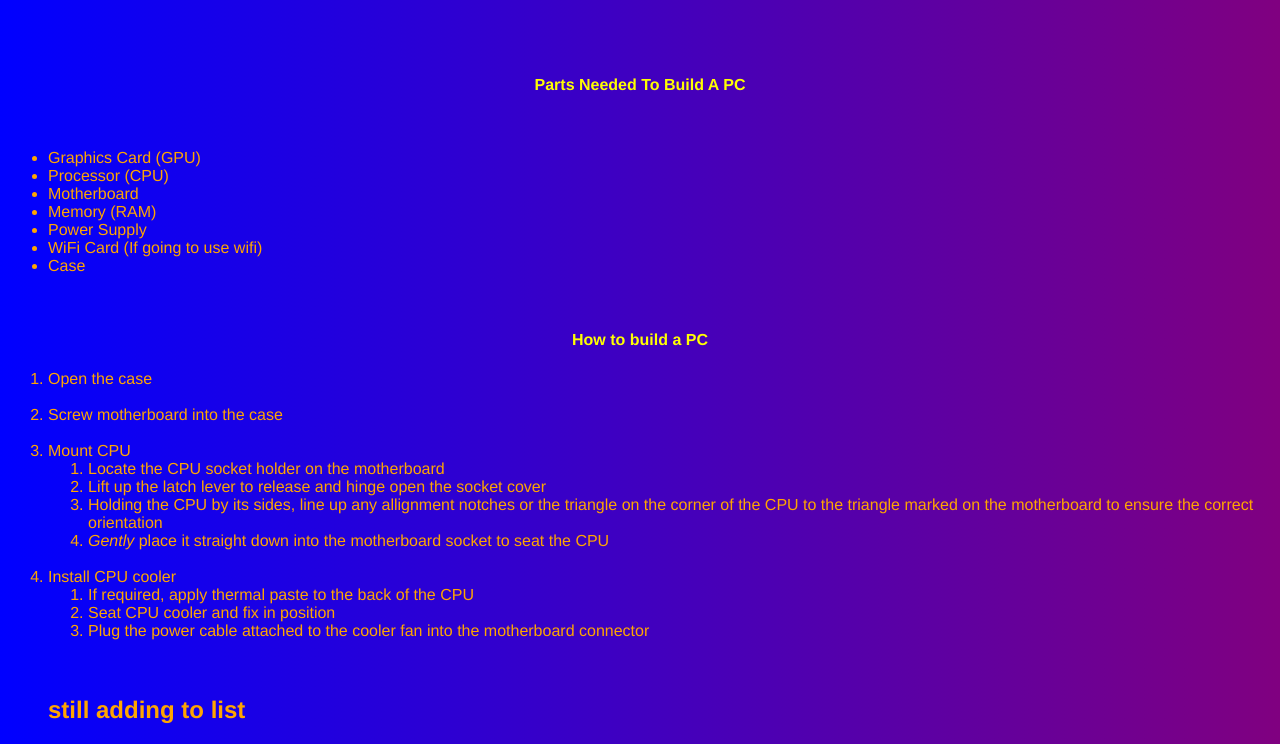
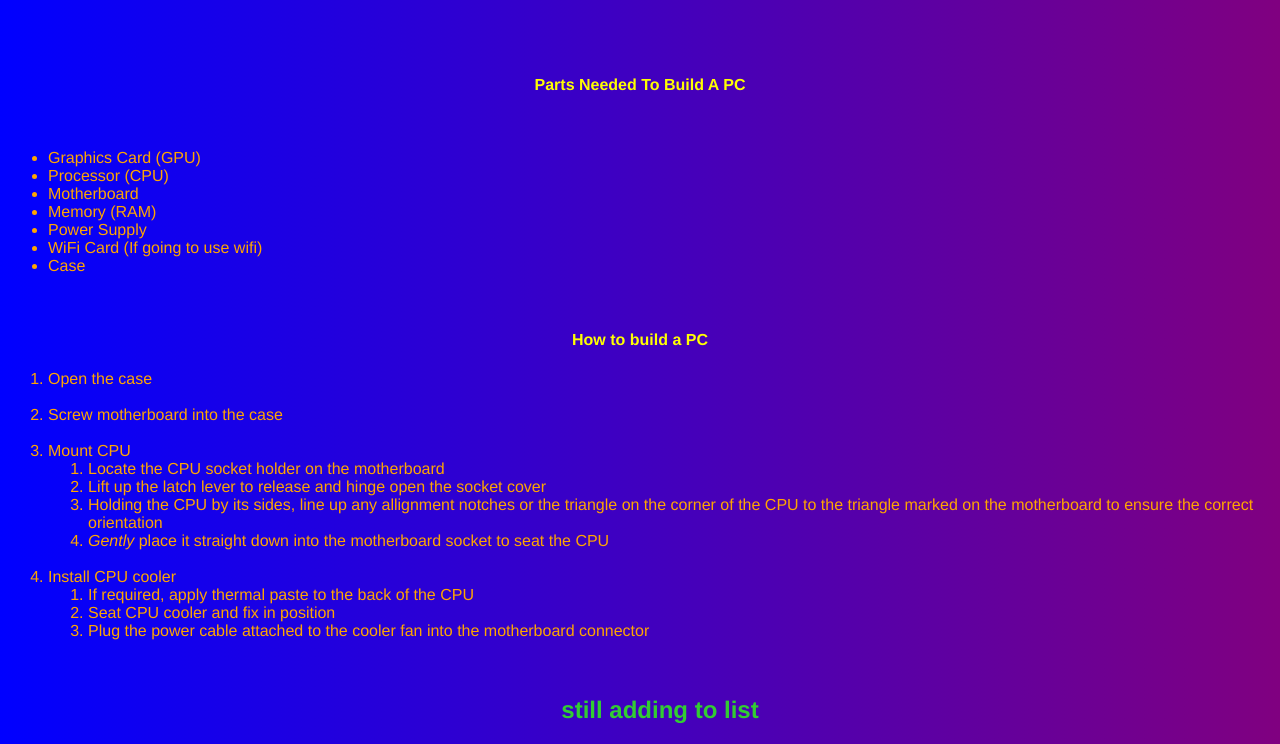
Before and after one commit to Grayson-H/website, a plain HTML site: page index.html in a window 1280 px wide. Shown: the part 81-825 px from the top of the page. Drawn offline with Linux system fonts and the light colour scheme.

Commit message:
Update style.css

```diff
--- a/style.css
+++ b/style.css
@@ -18,3 +18,8 @@ body {
   border: solid 10px lightblue;
   border-radius: 100px;
  }
+ h2 {
+  text-align: center;
+  font-weight: bold;
+  color: limegreen;
+}
```
